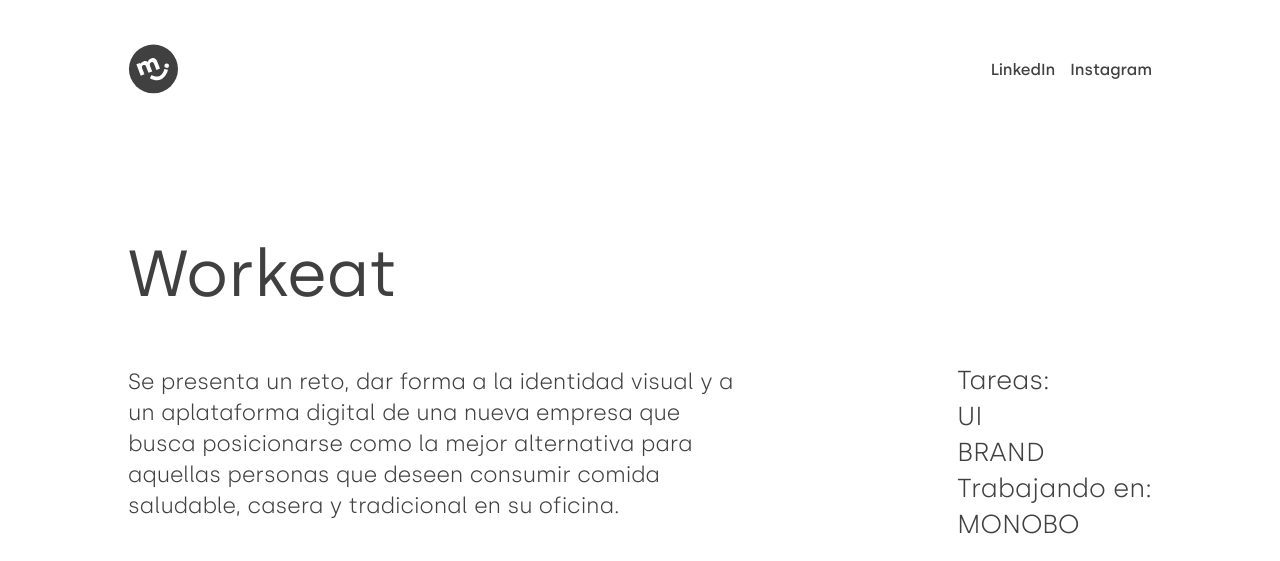
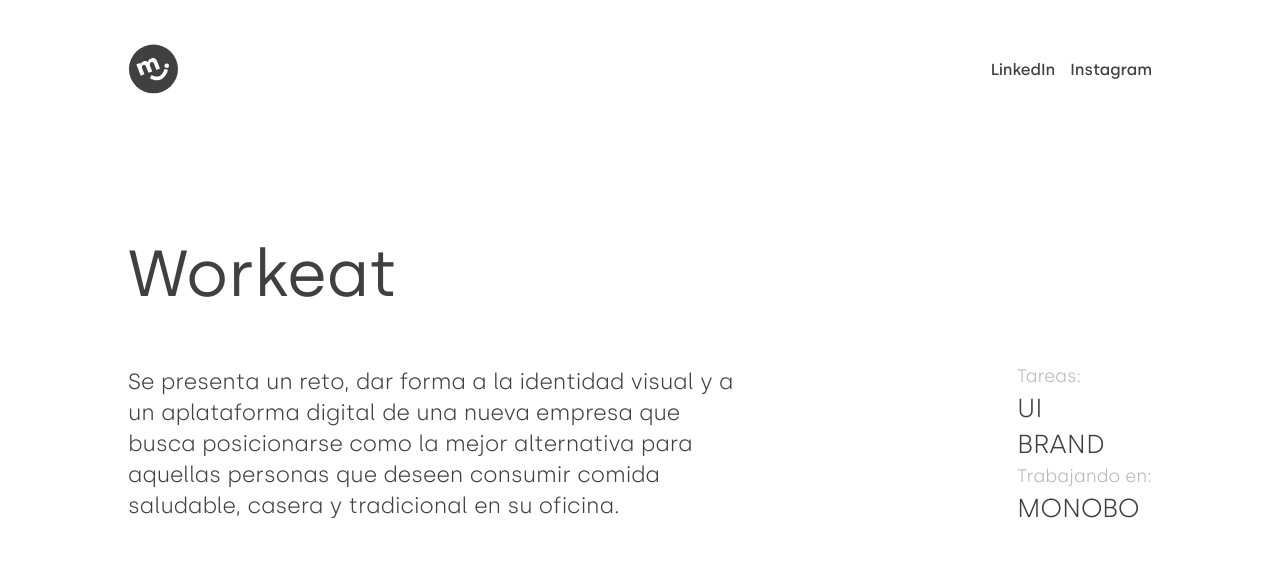
Before and after one commit to tamaramartinjorge/proyectos, a plain HTML site: page proyectos_web/proyectos_web.html in a window 1280 px wide. Shown: the top 561 px of the page. Drawn offline with Linux system fonts and the light colour scheme.

Commit message:
COLOR_TEXTO

```diff
--- a/proyectos_web/proyectos_web.css
+++ b/proyectos_web/proyectos_web.css
@@ -1081,3 +1081,8 @@
 .menu_link {
     padding-left: 15px;
 }
+
+    .titulo_tareas {
+        font-size: 18px;
+        color:#B6B6B6;
+    }
```
